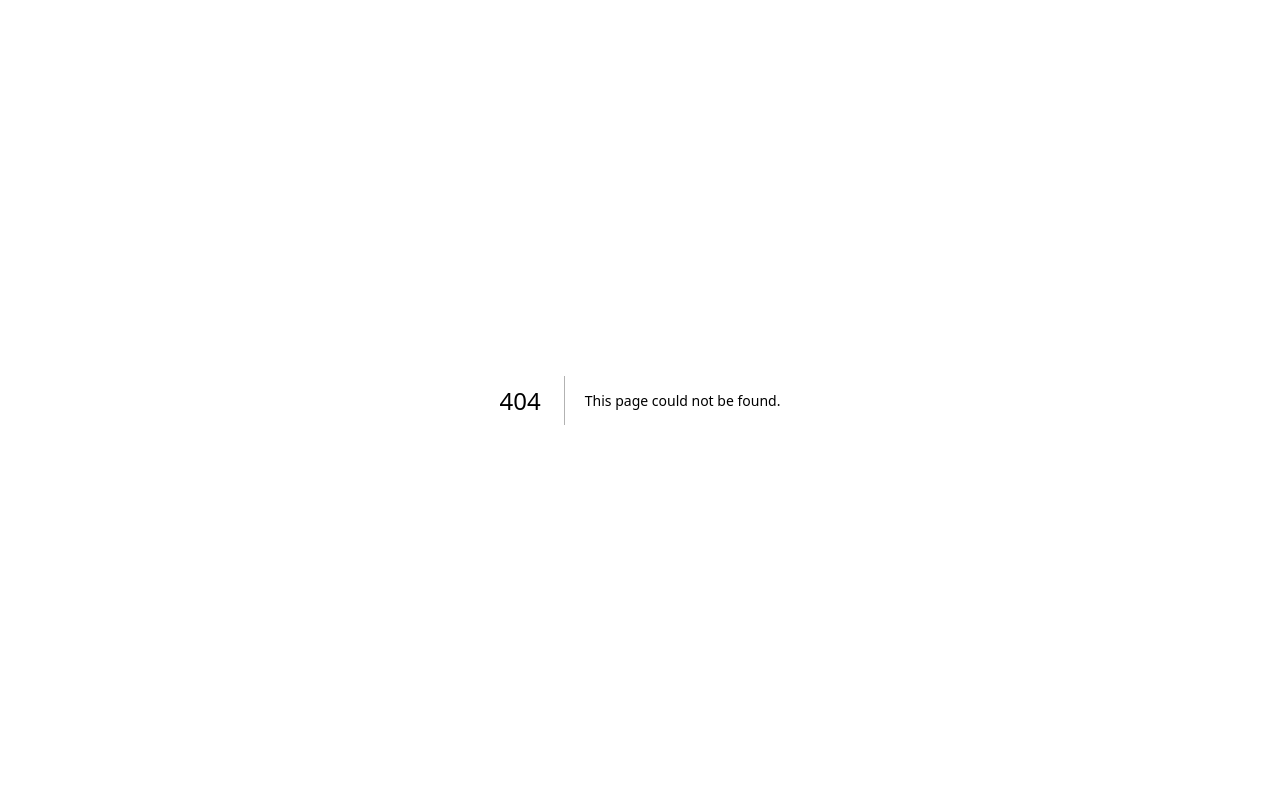
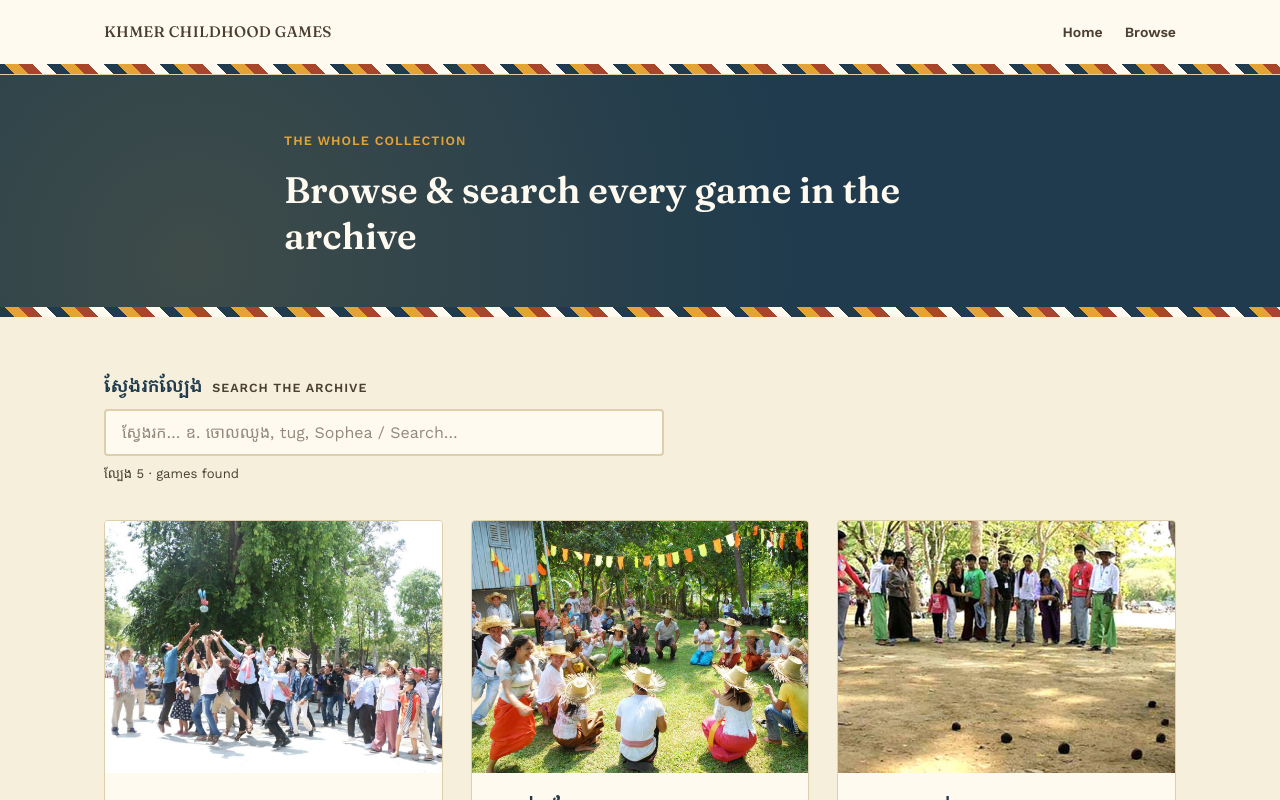
Before and after one commit to rothanayorn/khmer-childhood-game-archive, a Next.js app: page /browse in a window 1280 px wide. Before the commit this address had no page. Shown: the top 800 px of the page. Built offline with nearby package versions, Linux system fonts and the light colour scheme.

Commit message:
Add recomendation and browse

```diff
--- /dev/null
+++ b/app/browse/page.js
@@ -0,0 +1,34 @@
+import SiteHeader from "@/components/SiteHeader";
+import GameSearch from "@/components/GameSearch";
+import games from "@/data/games";
+import styles from "./page.module.css";
+
+export const metadata = {
+  title: "Browse all games — Khmer Childhood Games",
+  description:
+    "Search and browse every Khmer childhood game in the archive, in Khmer or English.",
+};
+
+export default function BrowsePage() {
+  return (
+    <>
+      <SiteHeader />
+
+      <section className={styles.hero}>
+        <div className={`container ${styles.heroInner}`}>
+          <p className={styles.eyebrow}>The whole collection</p>
+          <h1 className={styles.heroTitle}>
+            Browse &amp; search every game in the archive
+          </h1>
+        </div>
+      </section>
+
+      <div className="kramaStripe" />
+
+      <main className={`container ${styles.main}`}>
+        <GameSearch games={games} />
+      </main>
+
+    </>
+  );
+}
--- /dev/null
+++ b/app/browse/page.module.css
@@ -0,0 +1,47 @@
+.hero {
+  background: var(--color-indigo);
+  color: var(--color-bg-raised);
+  background-image: radial-gradient(
+    circle at 15% 80%,
+    rgba(228, 163, 53, 0.16),
+    transparent 55%
+  );
+}
+
+.heroInner {
+  padding: 56px 24px 48px;
+  max-width: 760px;
+}
+
+.eyebrow {
+  font-size: 0.8rem;
+  text-transform: uppercase;
+  letter-spacing: 0.08em;
+  color: var(--color-marigold);
+  font-weight: 600;
+  margin: 0 0 16px;
+}
+
+.heroTitle {
+  font-family: var(--font-display);
+  font-weight: 600;
+  font-size: clamp(1.6rem, 3.5vw, 2.3rem);
+  line-height: 1.25;
+  margin: 0;
+}
+
+.main {
+  padding: 56px 24px 40px;
+}
+
+.footer {
+  border-top: 1px solid var(--color-line);
+  padding: 32px 0 48px;
+  margin-top: 24px;
+}
+
+.footer p {
+  font-size: 0.9rem;
+  color: var(--color-ink-soft);
+  max-width: 560px;
+}
--- a/components/GameSearch.js
+++ b/components/GameSearch.js
@@ -2,7 +2,7 @@
 
 import { useId, useState } from "react";
 import GameCard from "./GameCard";
-import { filterGames } from "@/lib/search";
+import { filterGames, pickRecommendations } from "@/lib/search";
 import styles from "./GameSearch.module.css";
 
 export default function GameSearch({ games }) {
@@ -12,6 +12,9 @@ export default function GameSearch({ games }) {
   // Dataset is tiny, so filtering live on every keystroke is cheap.
   const results = filterGames(games, query);
   const hasQuery = query.trim().length > 0;
+  // Suggestions to offer when a search comes back empty.
+  const recommendations =
+    hasQuery && results.length === 0 ? pickRecommendations(games, query) : [];
 
   return (
     <>
@@ -68,6 +71,28 @@ export default function GameSearch({ games }) {
             No games match &ldquo;{query}&rdquo;. Try a Khmer or English name, a
             contributor, or a place.
           </p>
+
+          <div className={styles.recommend}>
+            <p className={styles.recommendLabel}>
+              <span className={styles.recommendKhmer}>សាកល្បែងទាំងនេះជំនួស</span>
+              <span className={styles.recommendEnglish}>
+                Try one of these instead:
+              </span>
+            </p>
+            <div className={styles.chips}>
+              {recommendations.map((game) => (
+                <button
+                  key={game.slug}
+                  type="button"
+                  className={styles.chip}
+                  onClick={() => setQuery(game.nameEnglish)}
+                >
+                  <span className={styles.chipKhmer}>{game.nameKhmer}</span>
+                  <span className={styles.chipEnglish}>{game.nameEnglish}</span>
+                </button>
+              ))}
+            </div>
+          </div>
         </div>
       )}
     </>
--- a/components/GameSearch.module.css
+++ b/components/GameSearch.module.css
@@ -103,3 +103,71 @@
   color: var(--color-ink-soft);
   margin: 0;
 }
+
+.recommend {
+  margin-top: 24px;
+  padding-top: 20px;
+  border-top: 1px solid var(--color-line);
+}
+
+.recommendLabel {
+  display: flex;
+  align-items: baseline;
+  gap: 10px;
+  margin: 0 0 12px;
+}
+
+.recommendKhmer {
+  font-family: var(--font-khmer);
+  font-weight: 700;
+  font-size: 0.95rem;
+  color: var(--color-indigo);
+}
+
+.recommendEnglish {
+  font-size: 0.78rem;
+  text-transform: uppercase;
+  letter-spacing: 0.08em;
+  font-weight: 600;
+  color: var(--color-ink-soft);
+}
+
+.chips {
+  display: flex;
+  flex-wrap: wrap;
+  gap: 10px;
+}
+
+.chip {
+  display: inline-flex;
+  align-items: baseline;
+  gap: 8px;
+  background: var(--color-bg);
+  border: 1px solid var(--color-line);
+  border-radius: var(--radius);
+  padding: 8px 14px;
+  cursor: pointer;
+  transition: border-color 150ms ease, background 150ms ease,
+    transform 150ms ease;
+}
+
+.chip:hover {
+  border-color: var(--color-indigo);
+  background: var(--color-bg-raised);
+  transform: translateY(-2px);
+}
+
+.chipKhmer {
+  font-family: var(--font-khmer);
+  font-weight: 600;
+  font-size: 0.95rem;
+  color: var(--color-indigo);
+}
+
+.chipEnglish {
+  font-size: 0.8rem;
+  font-weight: 500;
+  color: var(--color-laterite);
+  text-transform: uppercase;
+  letter-spacing: 0.03em;
+}
--- a/components/SiteHeader.js
+++ b/components/SiteHeader.js
@@ -8,6 +8,15 @@ export default function SiteHeader() {
         <Link href="/" className={styles.brand}>
           <span className={styles.brandEnglish}>Khmer Childhood Games</span>
         </Link>
+
+        <nav className={styles.nav}>
+          <Link href="/" className={styles.navLink}>
+            Home
+          </Link>
+          <Link href="/browse" className={styles.navLink}>
+            Browse
+          </Link>
+        </nav>
       </div>
       <div className="kramaStripe" />
     </header>
--- a/components/SiteHeader.module.css
+++ b/components/SiteHeader.module.css
@@ -6,9 +6,28 @@
 .inner {
   display: flex;
   align-items: baseline;
+  justify-content: space-between;
   gap: 14px;
   padding-top: 20px;
   padding-bottom: 20px;
+}
+
+.nav {
+  display: flex;
+  gap: 22px;
+}
+
+.navLink {
+  font-family: var(--font-body);
+  font-weight: 600;
+  font-size: 0.88rem;
+  text-decoration: none;
+  color: var(--color-ink-soft);
+  transition: color 150ms ease;
+}
+
+.navLink:hover {
+  color: var(--color-laterite);
 }
 
 .brand {
--- a/lib/search.js
+++ b/lib/search.js
@@ -69,3 +69,26 @@ export function filterGames(games, query) {
     return tokens.every((token) => haystack.includes(token));
   });
 }
+
+/**
+ * Pick up to `count` games to recommend when a search finds nothing.
+ *
+ * The rotation is deterministic per query (a simple string hash picks the
+ * starting index), so the same failed search always suggests the same games
+ * while different queries surface different corners of the archive.
+ */
+export function pickRecommendations(games, query, count = 3) {
+  if (games.length === 0) return [];
+
+  let hash = 0;
+  for (const char of query) {
+    hash = (hash * 31 + char.codePointAt(0)) >>> 0;
+  }
+  const start = hash % games.length;
+
+  const recommendations = [];
+  for (let i = 0; i < games.length && recommendations.length < count; i++) {
+    recommendations.push(games[(start + i) % games.length]);
+  }
+  return recommendations;
+}
```
